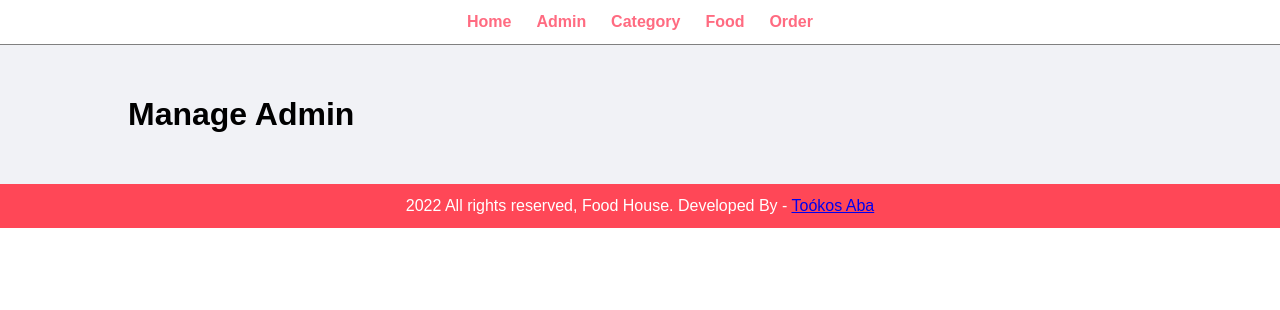
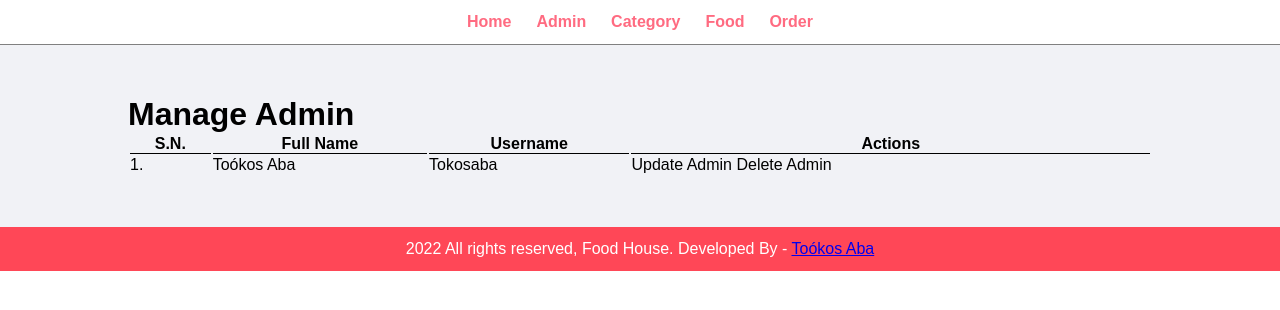
Before and after one commit to T0k0saba/food-order-site, a PHP site: page /admin/manage-admin.php in a window 1280 px wide. Shown: the top 310 px of the page. Run offline with PHP 8.4, Linux system fonts and the light colour scheme.

Commit message:
add table for manage-admin.php
Somewhy, the css is not applied for the table

```diff
--- a/admin/manage-admin.php
+++ b/admin/manage-admin.php
@@ -7,6 +7,24 @@ include('partials/menu.php');
     <div class="wrapper">
         <h1>Manage Admin</h1>
 
+        <table class="tbl-full ">
+            <tr>
+                <th>S.N.</th>
+                <th>Full Name</th>
+                <th>Username</th>
+                <th>Actions</th>
+            </tr>
+
+            <tr>
+                <td>1. </td>
+                <td>Toókos Aba</td>
+                <td>Tokosaba</td>
+                <td>
+                    Update Admin
+                    Delete Admin
+                </td>
+            </tr>
+        </table>
 
     </div>
 </div>
--- a/css/admin.css
+++ b/css/admin.css
@@ -23,6 +23,14 @@ Version: 1.0;
 .clearfix {
     float: none;
     clear: both;
+}
+
+.tbl-full {
+    width: 100%;
+}
+
+table tr th {
+    border-bottom: 1px solid black;
 }
 
 /* CSS for Menu */
```
